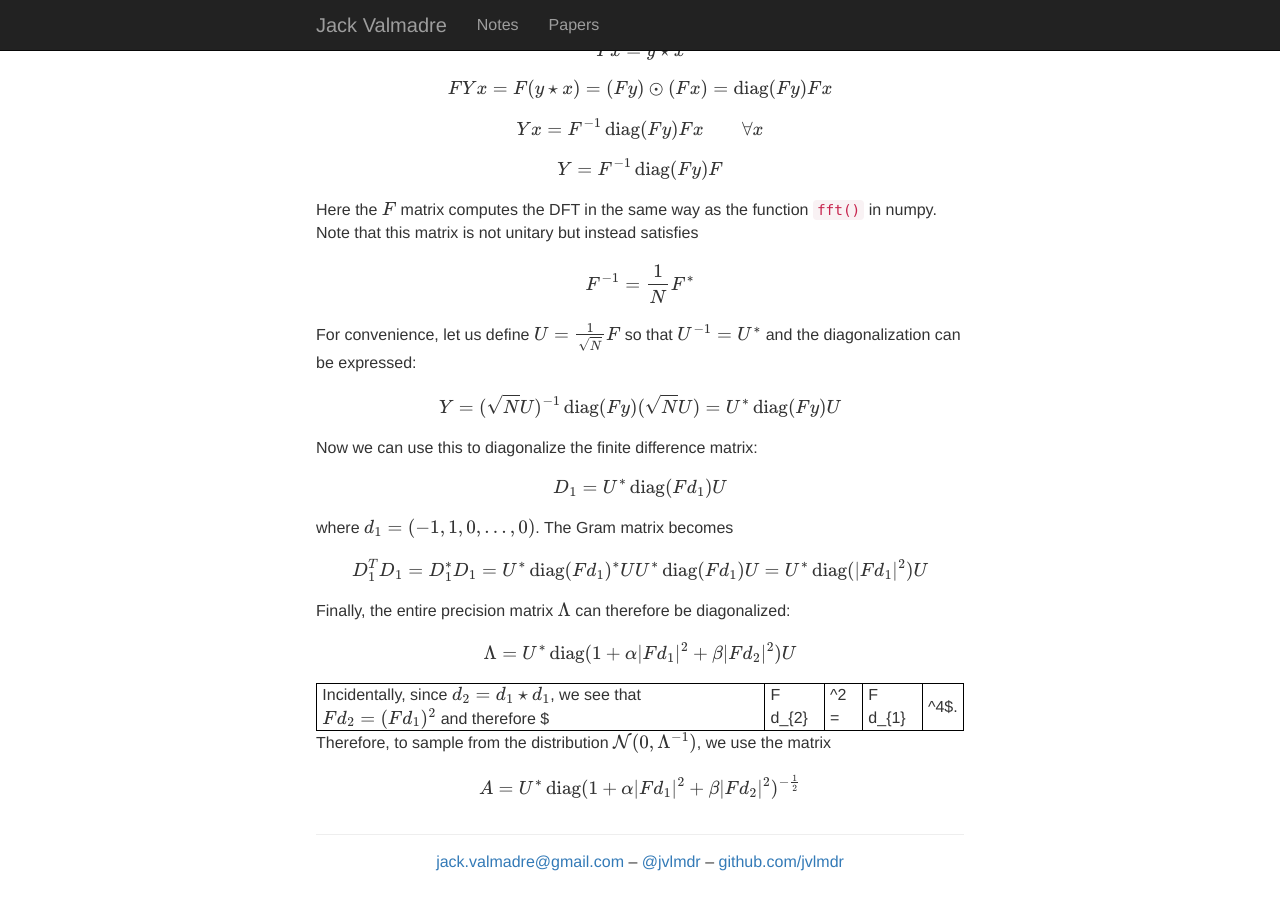
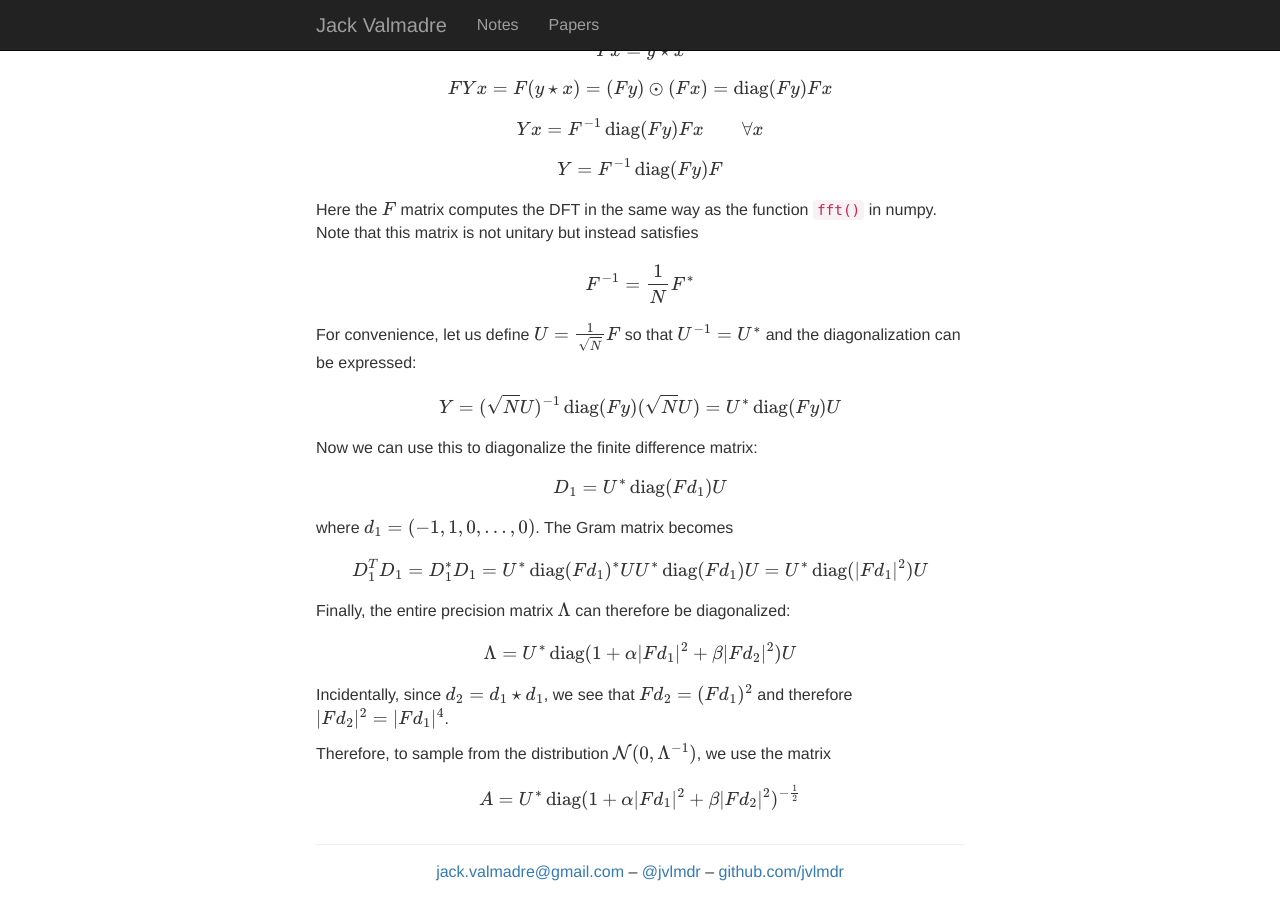
Before and after one commit to jvlmdr/jack.valmadre.net, a Jekyll site: the page built from notes/_posts/2020-01-06-sample-smooth-paths.md, in a window 1280 px wide and 900 px high, scrolled down 1358 px. Built offline with Jekyll 4.4.1, drawn with Linux system fonts in a browser that asks for light colours; nearby versions of some CDN libraries; formulas are drawn with MathJax 3.

Commit message:
Remove bars

```diff
--- a/notes/_posts/2020-01-06-sample-smooth-paths.md
+++ b/notes/_posts/2020-01-06-sample-smooth-paths.md
@@ -63,14 +63,14 @@ $$ D_{1} = U^{\ast} \operatorname{diag}(F d_{1}) U $$
 
 where $d_{1} = (-1, 1, 0, \dots, 0)$. The Gram matrix becomes
 
-$$ D_{1}^{T} D_{1} = D_{1}^{\ast} D_{1} = U^{\ast} \operatorname{diag}(F d_{1})^{\ast} U U^{\ast} \operatorname{diag}(F d_{1}) U = U^{\ast} \operatorname{diag}(|F d_{1}|^{2}) U $$
+$$ D_{1}^{T} D_{1} = D_{1}^{\ast} D_{1} = U^{\ast} \operatorname{diag}(F d_{1})^{\ast} U U^{\ast} \operatorname{diag}(F d_{1}) U = U^{\ast} \operatorname{diag}(\lvert F d_{1} \rvert^{2}) U $$
 
 Finally, the entire precision matrix $\Lambda$ can therefore be diagonalized:
 
-$$ \Lambda = U^{\ast} \operatorname{diag}(1 + \alpha |F d_{1}|^{2} + \beta |F d_{2}|^{2}) U $$
+$$ \Lambda = U^{\ast} \operatorname{diag}(1 + \alpha \lvert F d_{1} \rvert^{2} + \beta \lvert F d_{2} \rvert^{2}) U $$
 
-Incidentally, since $d_2 = d_1 \star d_1$, we see that $F d_{2} = (F d_{1})^2$ and therefore $|F d_{2}|^2 = |F d_{1}|^4$.
+Incidentally, since $d_2 = d_1 \star d_1$, we see that $F d_{2} = (F d_{1})^2$ and therefore $\lvert F d_{2} \rvert^2 = \lvert F d_{1} \rvert^4$.
 
 Therefore, to sample from the distribution $\mathcal{N}(0, \Lambda^{-1})$, we use the matrix
 
-$$ A = U^{\ast} \operatorname{diag}(1 + \alpha |F d_{1}|^{2} + \beta |F d_{2}|^{2})^{-\frac{1}{2}} $$
+$$ A = U^{\ast} \operatorname{diag}(1 + \alpha \lvert F d_{1} \rvert^{2} + \beta \lvert F d_{2} \rvert^{2})^{-\frac{1}{2}} $$
```
